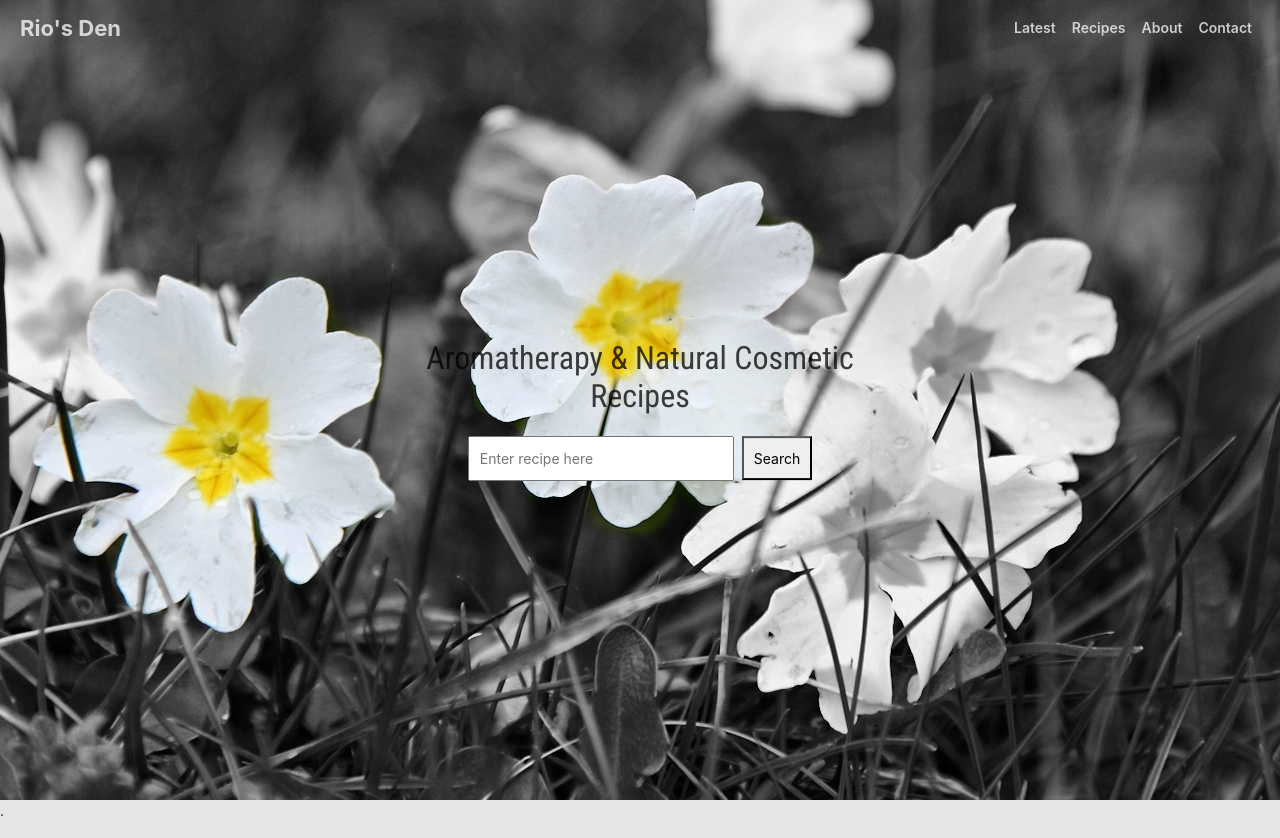
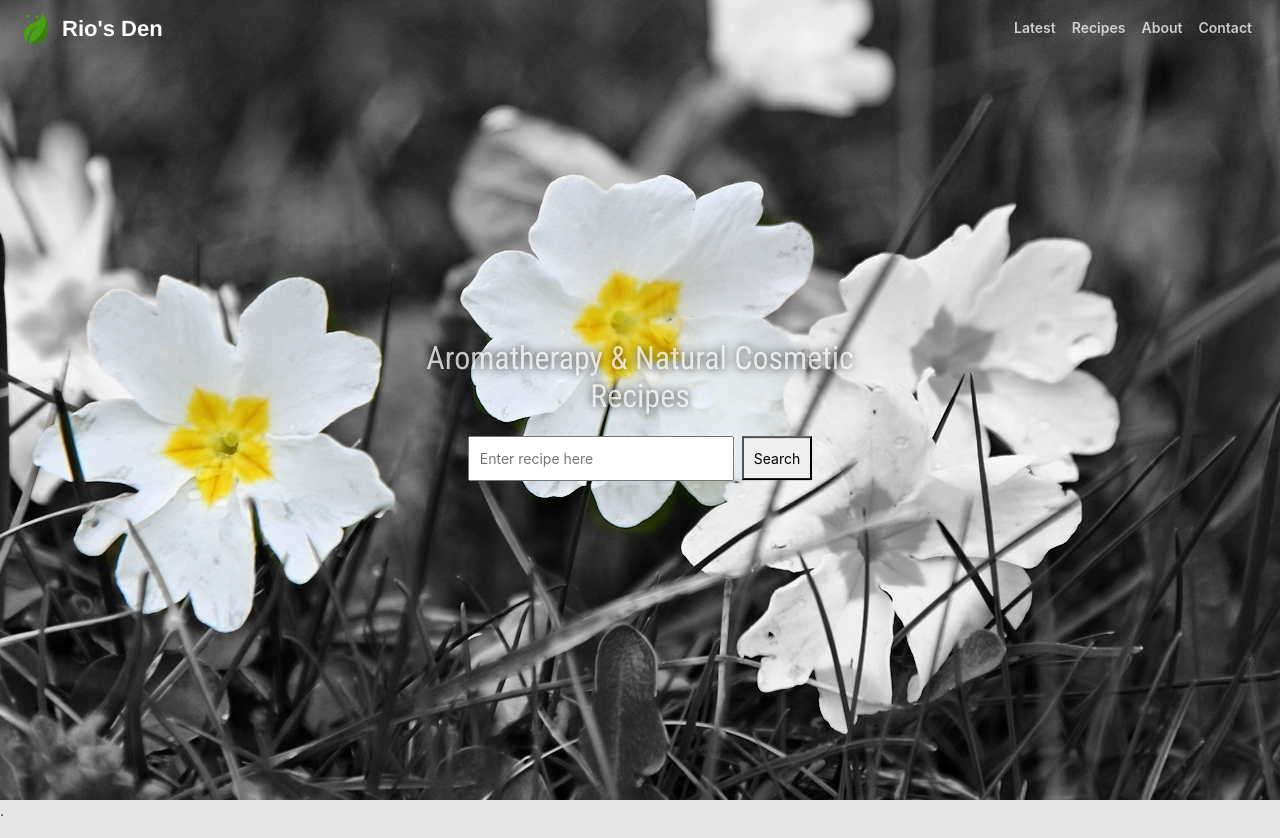
Before and after one commit to Beaufoyt/rio, a React app: page / in a window 1280 px wide. Shown: the top 838 px of the page. Built offline with nearby package versions, Linux system fonts and the light colour scheme; the HTML template or start-up script is replaced by a standard one.

Commit message:
Adds brand logo image

```diff
--- a/src/components/BrandLogo.jsx
+++ b/src/components/BrandLogo.jsx
@@ -1,9 +1,14 @@
 import React from 'react';
+
+import Leaf from '../assets/leaf.svg';
 
 const Header = () => {
     return (
         <a href="/" className="brand-logo">
-            {'Rio\'s Den'}
+            <img src={Leaf} alt="brand" />
+            <span>
+                {'Rio\'s Den'}
+            </span>
         </a>
     );
 };
--- a/src/styles/_header.scss
+++ b/src/styles/_header.scss
@@ -20,6 +20,17 @@
     color: rgba(255,255,255,0.75);
     float: left;
     font-size: 22px;
+
+    span {
+       color: white;
+       margin-left: 10px;
+       font-family: 'Sedgwick Ave', Helvetica;
+   }
+
+   img {
+       vertical-align: top;
+       height: 100%;
+   }
 
     &:hover {
         color: rgba(255,255,255,0.75);
--- a/src/styles/_hero.scss
+++ b/src/styles/_hero.scss
@@ -20,6 +20,8 @@
         font-weight: 300;
         margin-top: 20px;
         margin-bottom: 20px;
+        text-shadow: 0px 0px 10px rgba(0, 0, 0, 0.8);
+        color: rgba(255,255,255,0.75);
     }
 
     .form-search {
```
Also changed, not shown: src/assets/leaf.svg (added).
